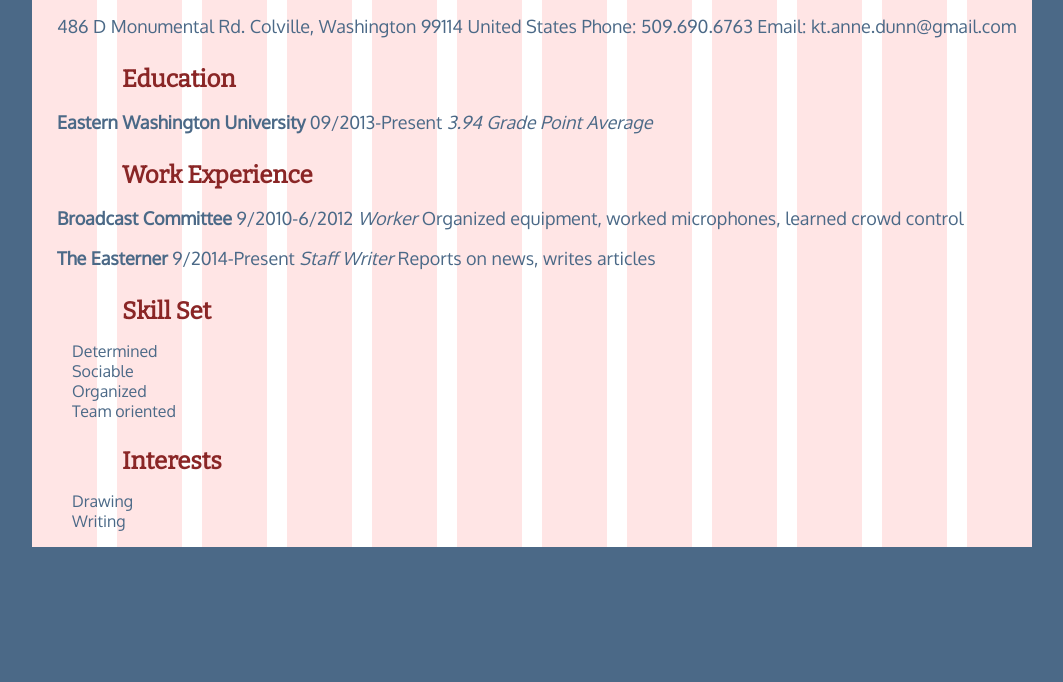
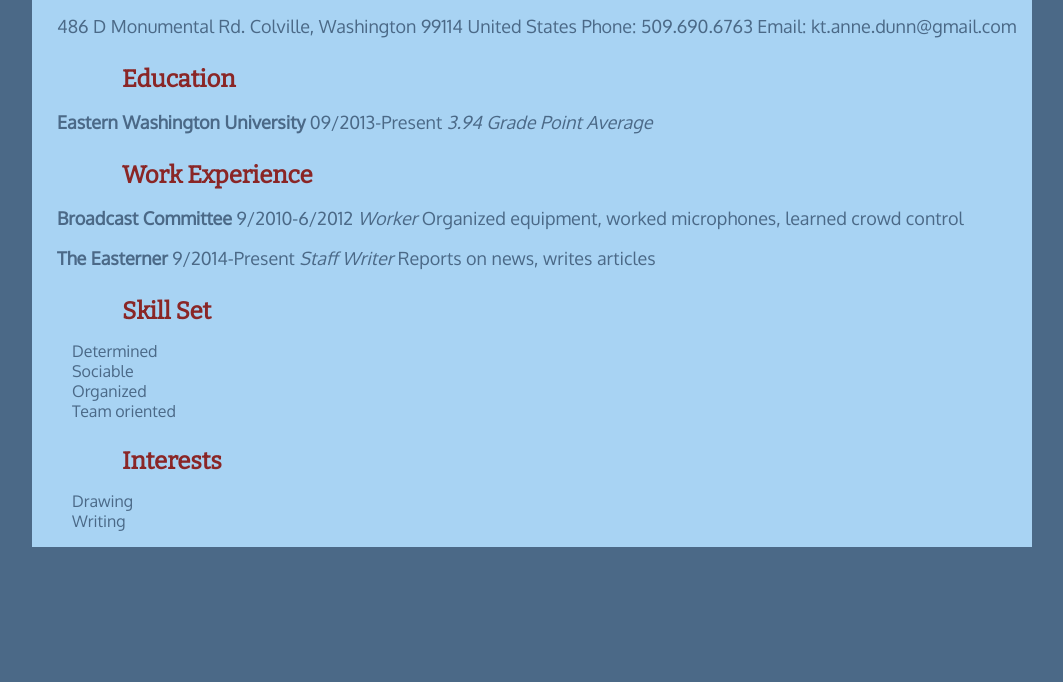
Before and after one commit to katiedunn14/p2_resume, a plain HTML site: page index.html in a window 1280 px wide. Shown: the part 118-800 px from the top of the page, without its empty margins (108-1171 px from the left). Drawn offline with nearby package versions, Linux system fonts and the light colour scheme.

Commit message:
replaced id

```diff
--- a/css/styles.css
+++ b/css/styles.css
@@ -99,7 +99,7 @@ ul li {
 
 
 
-#box {
+div.container {
 	background:#A8D3F3;
 }
 
```
